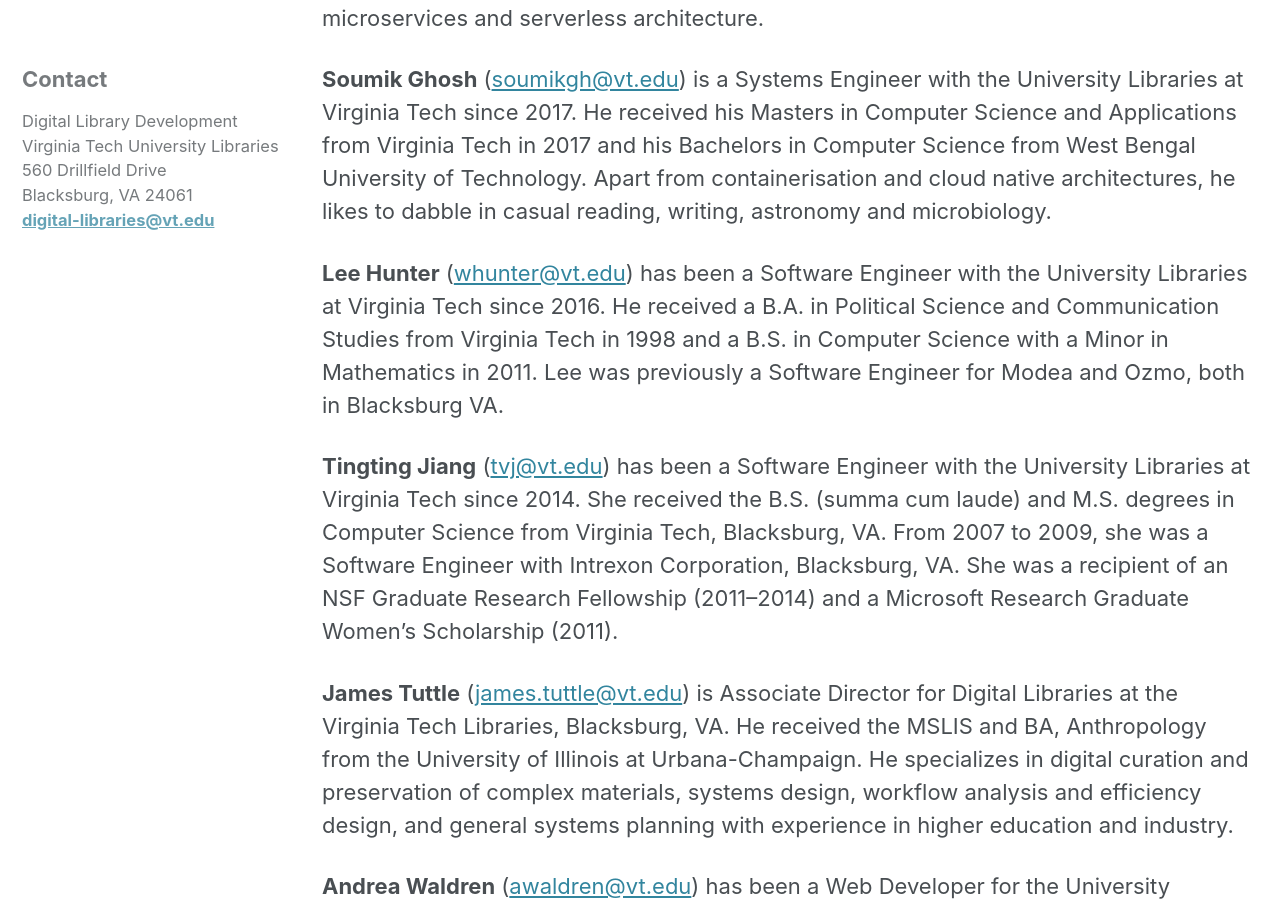
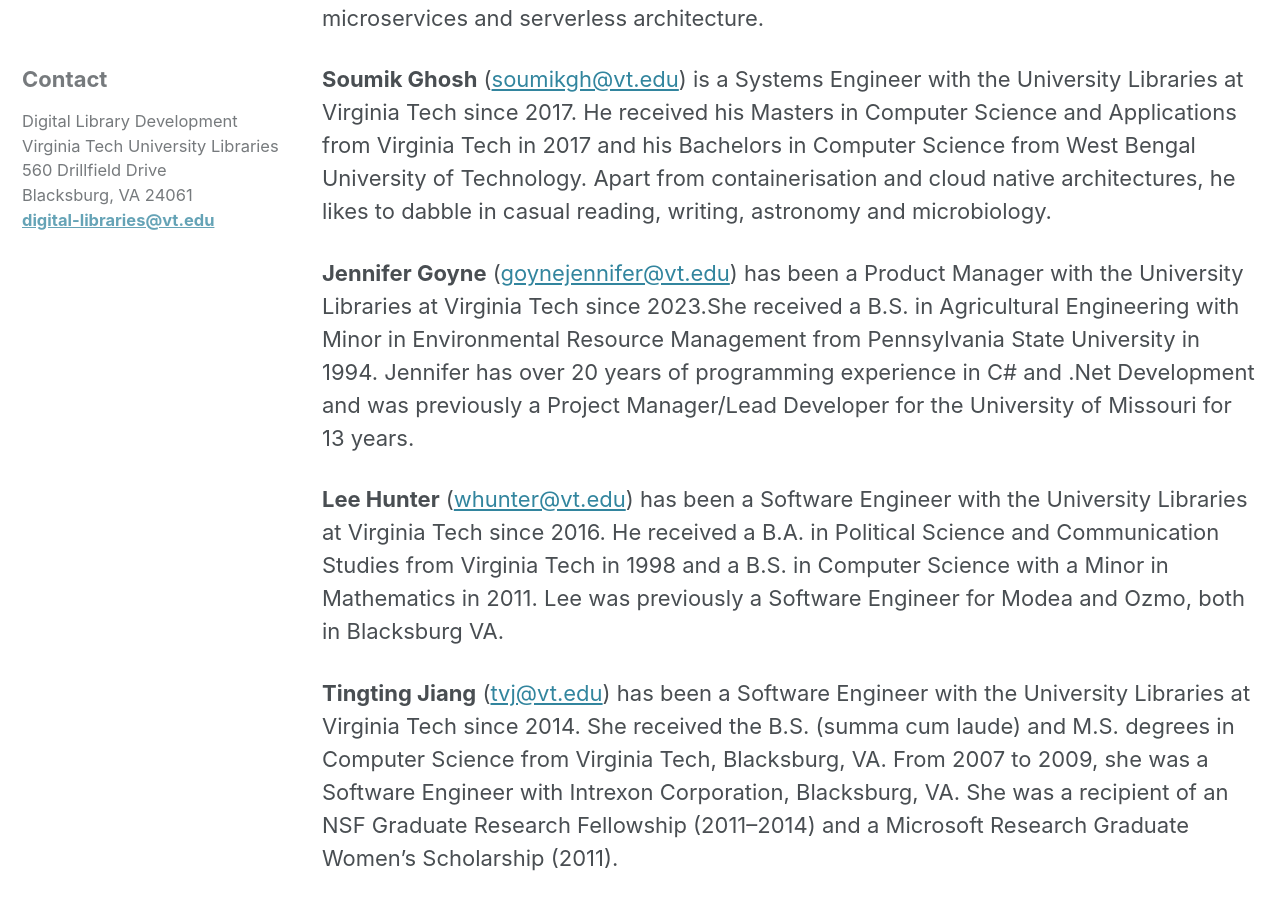
Before and after one commit to vt-digital-libraries-platform/vt-digital-libraries-platform.github.io, a Jekyll site: the page built from _pages/team.md, in a window 1280 px wide and 900 px high, scrolled down 358 px. Built offline with Jekyll 4.4.1, drawn with Linux system fonts in a browser that asks for light colours; cached includes are drawn as plain includes; nearby versions of some CDN libraries.

Commit message:
Update team.md
Adding my bio in the list

```diff
--- a/_pages/team.md
+++ b/_pages/team.md
@@ -17,6 +17,8 @@
 
 **Soumik Ghosh** (<soumikgh@vt.edu>) is a Systems Engineer with the University Libraries at Virginia Tech since 2017. He received his Masters in Computer Science and Applications from Virginia Tech in 2017 and his Bachelors in Computer Science from West Bengal University of Technology. Apart from containerisation and cloud native architectures, he likes to dabble in casual reading, writing, astronomy and microbiology.
 
+**Jennifer Goyne** (<goynejennifer@vt.edu>) has been a Product Manager with the University Libraries at Virginia Tech since 2023.She received a B.S. in Agricultural Engineering with Minor in Environmental Resource Management from Pennsylvania State University in 1994. Jennifer has over 20 years of programming experience in C# and .Net Development and was previously a Project Manager/Lead Developer for the University of Missouri for 13 years.
+
 **Lee Hunter** (<whunter@vt.edu>) has been a Software Engineer with the University Libraries at Virginia Tech since 2016. He received a B.A. in Political Science and Communication Studies from Virginia Tech in 1998 and a B.S. in Computer Science with a Minor in Mathematics in 2011. Lee was previously a Software Engineer for Modea and Ozmo, both in Blacksburg VA.
 
 **Tingting Jiang** (<tvj@vt.edu>) has been a Software Engineer with the University Libraries at Virginia Tech since 2014. She received the B.S. (summa cum laude) and M.S. degrees in Computer Science from Virginia Tech, Blacksburg, VA. From 2007 to 2009, she was a Software Engineer with Intrexon Corporation, Blacksburg, VA. She was a recipient of an NSF Graduate Research Fellowship (2011–2014) and a Microsoft Research Graduate Women’s Scholarship (2011).
```
